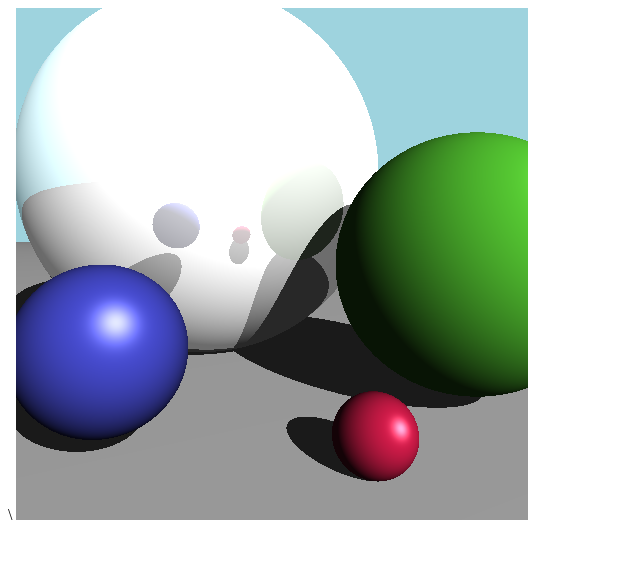
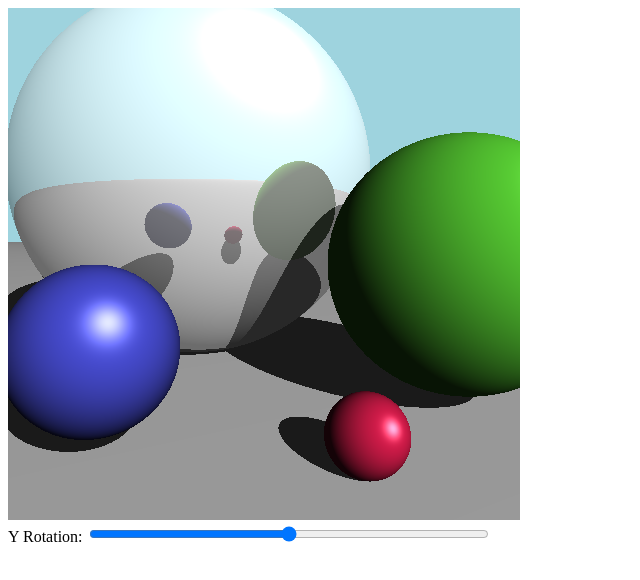
Before and after one commit to epsilorne/raytracer, a plain HTML site: page index.html in a window 1280 px wide. Shown: the whole page, without its empty margins (0-640 px from the left). Drawn offline with Linux system fonts and the light colour scheme.

Commit message:
Added camera rotation

```diff
--- a/Vector.js
+++ b/Vector.js
@@ -72,4 +72,23 @@ export class Vector {
     unit(){
         return this.scalar(1 / this.length());
     }
+
+    /**
+     * Rotates a vector in the y-axis by a specified no. of radians.
+     * @param {*} angle Angle in radians.
+     * @returns Rotated vector.
+     */
+    rotateY(angle){
+        let rotMatrix = [
+            new Vector(Math.cos(angle), 0, Math.sin(angle)),
+            new Vector(0, 1, 0),
+            new Vector(-Math.sin(angle), 0, Math.cos(angle))
+        ];
+
+        return new Vector(
+            this.dotProduct(rotMatrix[0]),
+            this.dotProduct(rotMatrix[1]),
+            this.dotProduct(rotMatrix[2])
+        );
+    }
 }
--- a/index.html
+++ b/index.html
@@ -1,4 +1,4 @@
-\<!DOCTYPE html>
+<!DOCTYPE html>
 <html lang="en">
 <head>
     <meta charset="UTF-8">
@@ -7,6 +7,8 @@
 </head>
 <body>
     <canvas id="display"></canvas>
+    <br>
+    Y Rotation: <input type="range" min="-3.14" max="3.14" value="0" id="rotSlider" step="0.01" style="width: 400px">
 </body>
 <script type="module" src="vector.js"></script>
 <script type="module" src="objects.js"></script>
--- a/index.js
+++ b/index.js
@@ -12,8 +12,12 @@ const REFLECTION_INTENSITY = 0.55;
 const DIFFUSE = 1.0;
 const SPECULAR = 0.6;
 
+/* CAMERA ROTATION */
+let camY = -0;
+
 /* OBJECTS AND LIGHTING TO BE RENDERED */
 let scene = {
+    camera: new Vector(0, 0, 5),
     objects: [
         // x, y, z, radius, r, g, b, shiny
 
@@ -35,18 +39,23 @@ canvas.height = CANVAS_HEIGHT;
 let context = canvas.getContext('2d');
 let data = context.getImageData(0, 0, CANVAS_WIDTH, CANVAS_HEIGHT);
 
+const rotSlider = document.getElementById("rotSlider");
+rotSlider.oninput = function() {
+    camY = -rotSlider.value;
+    render();
+}
+
 /**
  * Renders each pixel on the canvas using our ray-tracing algorithm.
  */
 function render() {
     for(let y = 0; y < CANVAS_HEIGHT; y++) {
         for(let x = 0; x < CANVAS_WIDTH; x++) {
-            let dir = new Vector(x - CANVAS_WIDTH / 2, CANVAS_HEIGHT / 2 - y, -CANVAS_HEIGHT).unit();
-            let val = trace(new Vector(0, 0, 5), dir, 0);
+            let dir = new Vector(x - CANVAS_WIDTH / 2, CANVAS_HEIGHT / 2 - y, -CANVAS_HEIGHT).rotateY(camY).unit();
+            let val = trace(scene.camera, dir, 0);
             drawPixel(x, y, val.x, val.y, val.z);
         }
     }
-
     context.putImageData(data, 0, 0);
 }
 
@@ -89,7 +98,9 @@ function trace(origin, direction, depth) {
     }
 
     // If there are no intersections, then render the background
-    if(closest == null) return BACKGROUND_COLOUR;
+    if(closest == null){
+        return BACKGROUND_COLOUR;
+    }
 
     /* CALCULATE REFLECTIONS AND SHADOWS */
     // Pt represents the ray contact-point on the sphere
@@ -112,7 +123,12 @@ function trace(origin, direction, depth) {
 
         // Apply Lambert (diffuse) shading
         let lambert = Math.max(0, lightDir.dotProduct(norm));
-        colour = colour.add((closest.colour).scalar(lambert).scalar(DIFFUSE).scalar(seenByLight));
+        if(!closest.shiny){
+            colour = colour.add((closest.colour).scalar(lambert).scalar(DIFFUSE).scalar(seenByLight));
+        }
+        else{
+            colour = colour.add((closest.colour).scalar(lambert).scalar(DIFFUSE).scalar(seenByLight).scalar(0.5));
+        }
 
         // Apply reflections recursively with a reflected ray
         if(depth < MAX_REFLECTION_ITERATIONS && closest.shiny){
```
